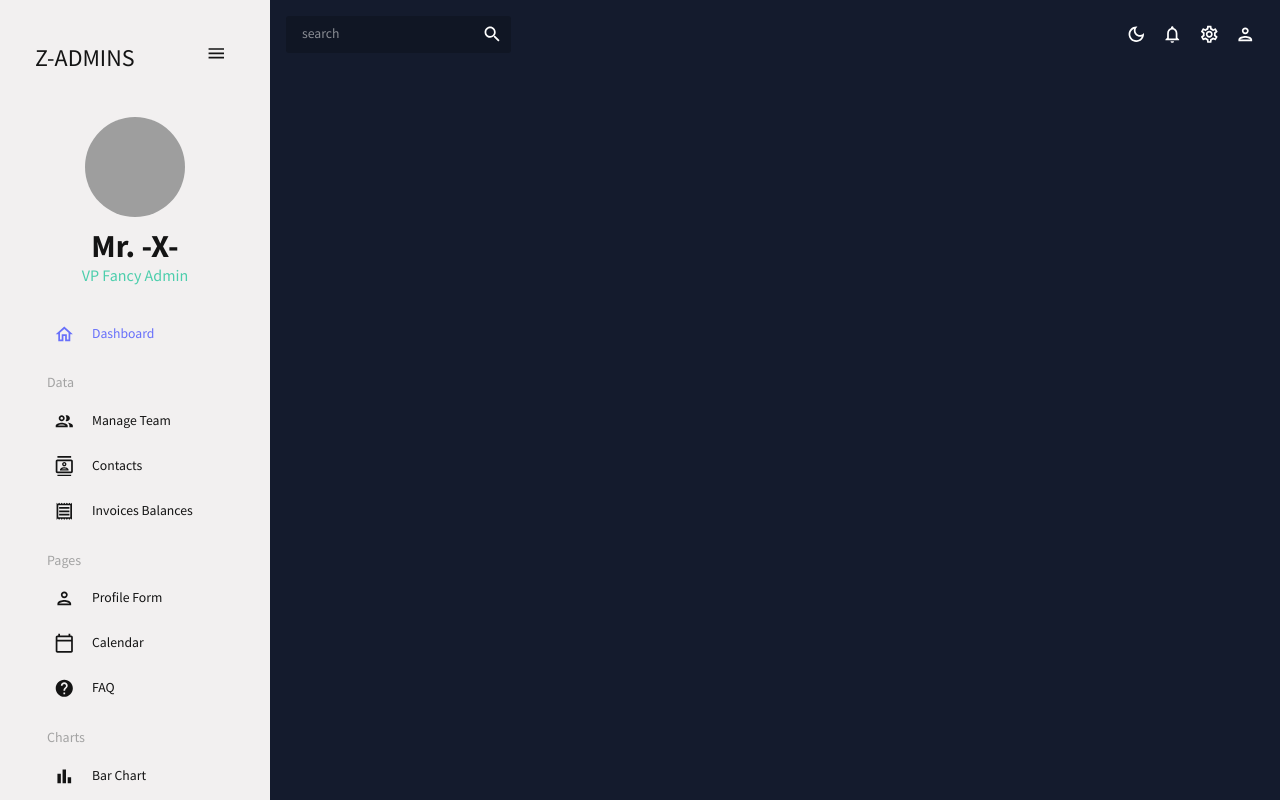
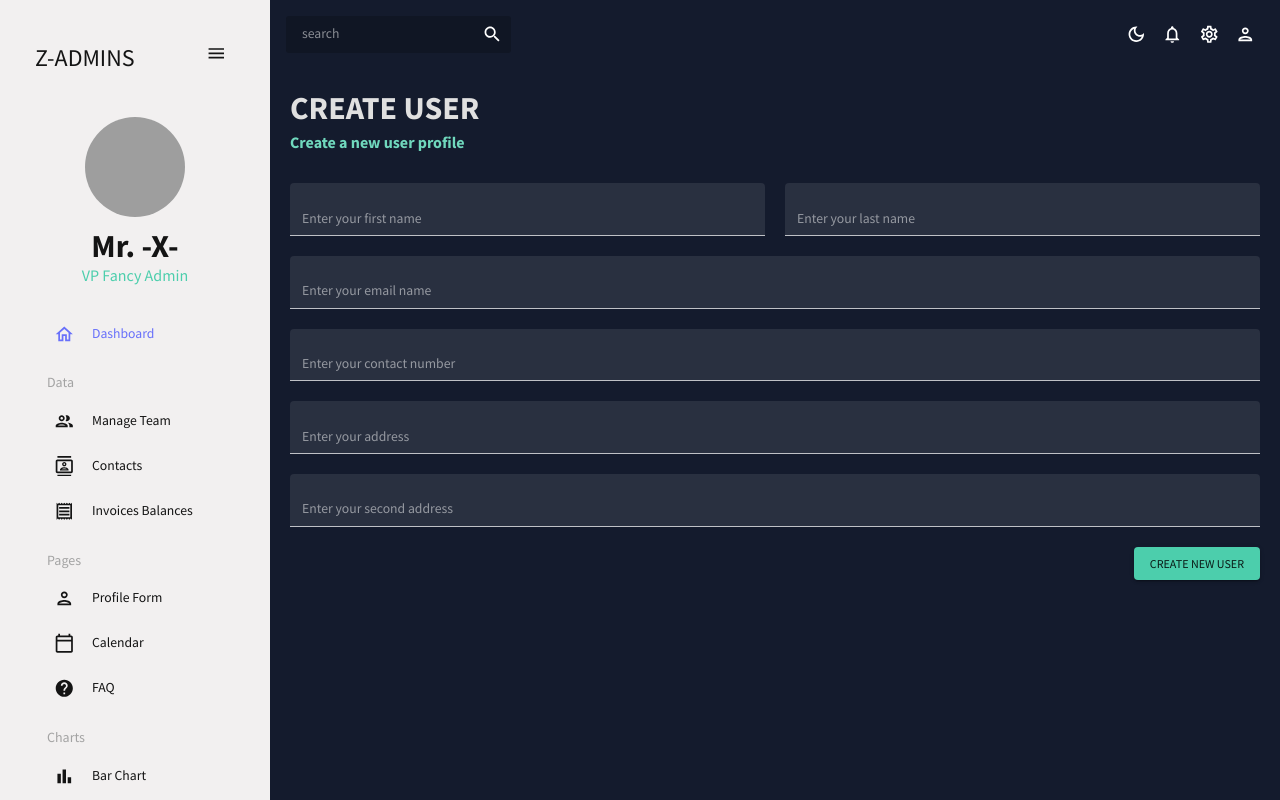
Before and after one commit to Sabian-A/AdminPanel-X-1.0, a React (Vite) app: page /form in a window 1280 px wide. Built offline with nearby package versions, Linux system fonts and the light colour scheme; grey boxes are pictures that could not be loaded.

Commit message:
form added

```diff
--- a/src/App.jsx
+++ b/src/App.jsx
@@ -10,7 +10,7 @@
 import Invoices from './scenes/invoices';
 import Contacts from './scenes/contacts';
 // import Bar from './scenes/bar';
-// import Form from './scenes/form';
+import Form from './scenes/form';
 // import Line from './scenes/line';
 // import Pie from './scenes/pie';
 // import FAQ from './scenes/faq';
@@ -33,7 +33,7 @@
           <Route path="/team" element={<Team/>}/>
           <Route path="/contacts" element={<Contacts/>}/>
           <Route path="/invoices" element={<Invoices/>}/>
-          {/* <Route path="/form" element={<Form/>}/> */}
+          <Route path="/form" element={<Form/>}/>
           {/* <Route path="/bar" element={<Bar/>}/> */}
           {/* <Route path="/pie" element={<Pie/>}/> */}
           {/* <Route path="/line" element={<Line/>}/> */}
--- /dev/null
+++ b/src/scenes/form/index.jsx
@@ -0,0 +1,189 @@
+import { useState } from "react";
+import { Box, Button, TextField,useTheme} from '@mui/material';
+import {Formik} from "formik";
+import * as yup from "yup";
+import useMediaQuery from "@mui/material/useMediaQuery";
+import Header from "../../components/Header";
+// import { colorModeContext,tokens } from "../../theme";
+
+
+const initialValues={
+    firstName:"",
+    lastName:"",
+    email:"",
+    contact:"",
+    address1:"",
+    address2:"",
+
+}
+
+const phoneRegExp =
+  /^((\+[1-9]{1,4}[ -]?)|(\([0-9]{2,3}\)[ -]?)|([0-9]{2,4})[ -]?)*?[0-9]{3,4}[ -]?[0-9]{3,4}$/;
+
+const userSchema = yup.object().shape({
+    firstName: yup.string().required("required"),
+    lastName: yup.string().required("required"),
+    email: yup.string().email("invalid email").required("required"),
+    contact: yup.string().matches(phoneRegExp,"phone number is not valid").required("required"),
+    address1: yup.string().required("required"),
+    address2: yup.string().required("required"),
+
+});
+
+const Form =() =>{
+    const isNonMobile = useMediaQuery("(min-width:600px)");
+    // const theme = useTheme();
+    // const colors = tokens(theme.palette.mode);
+    const handleFormSubmit =(values)=>{
+        console.log(values);
+    }
+
+
+
+    return (
+        <Box m ="20px">
+            <Header title ="CREATE USER" subtitle ="Create a new user profile" />
+            <Formik
+                onSubmit={handleFormSubmit}
+                initialValues={initialValues}
+                validationSchema={userSchema}
+            >
+                {({values,
+                    errors,
+                    touched,
+                    handleBlur,
+                    handleChange,
+                    handleSubmit}) =>(
+                    <form onSubmit={handleSubmit} >
+                        <Box
+                        display="grid"
+                        gap="20px"
+                        gridTemplateColumns="repeat(4, minmax(0, 1fr))"
+                        sx={{
+                            "& > div":{gridColumn:isNonMobile ? undefined : "span 4"},
+                        }}
+                        >
+                            <TextField
+                                fullWidth
+                                variant="filled"
+                                type="text"
+                                lable="First Name"
+                                onBlur={handleBlur}
+                                onChange={handleChange}
+                                value={values.firstName}
+                                name="firstName"
+                                id="firstName"
+                                placeholder="Enter your first name"
+                                error ={!!touched.firstName && !!errors.firstName}
+                                helperText ={touched.firstName && errors.firstName}
+                                sx={{
+                                    gridColumn:"span 2"
+                                }}
+                            />
+
+                            <TextField
+                                fullWidth
+                                variant="filled"
+                                type="text"
+                                lable="Last Name"
+                                onBlur={handleBlur}
+                                onChange={handleChange}
+                                value={values.lastName}
+                                name="lastName"
+                                id="lastName"
+                                placeholder="Enter your last name"
+                                error ={!!touched.lastName && !!errors.lastName}
+                                helperText ={touched.lastName && errors.lastName}
+                                sx={
+                                    {gridColumn:"span 2"}
+                                }
+                            />
+                            <TextField
+                                fullWidth
+                                variant="filled"
+                                type="text"
+                                lable="Email"
+                                onBlur={handleBlur}
+                                onChange={handleChange}
+                                value={values.email}
+                                name="email"
+                                id="email"
+                                placeholder="Enter your email name"
+                                error ={!!touched.email && !!errors.email}
+                                helperText ={touched.email && errors.email}
+                                sx={
+                                    {gridColumn:"span 4"}
+                                }
+                            />
+
+                            <TextField
+                                fullWidth
+                                variant="filled"
+                                type="text"
+                                lable="Contact Number"
+                                onBlur={handleBlur}
+                                onChange={handleChange}
+                                value={values.contact}
+                                name="contact"
+                                id="contact"
+                                placeholder="Enter your contact number"
+                                error ={!!touched.contact && !!errors.contact}
+                                helperText ={touched.contact && errors.contact}
+                                sx={
+                                    {gridColumn:"span 4"}}
+
+                            />
+
+                            <TextField
+                                fullWidth
+                                variant="filled"
+                                type="text"
+                                lable="Address 1"
+                                onBlur={handleBlur}
+                                onChange={handleChange}
+                                value={values.address1}
+                                name="address1"
+                                id="address1"
+                                placeholder="Enter your address"
+                                error ={!!touched.address1 && !!errors.address1}
+                                helperText ={touched.address1 && errors.address1}
+                                sx={
+                                    {gridColumn:"span 4"}
+                                }
+                            />
+
+                            <TextField
+                                fullWidth
+                                variant="filled"
+                                type="text"
+                                lable="Address 2"
+                                onBlur={handleBlur}
+                                onChange={handleChange}
+                                value={values.address2}
+                                name="address2"
+                                id="address2"
+                                placeholder="Enter your second address"
+                                error ={!!touched.address2 && !!errors.address2}
+                                helperText ={touched.address2 && errors.address2}
+                                sx={
+                                    {gridColumn:"span 4"}
+                                }
+
+                            />
+
+
+                        </Box>
+                        <Box display="flex"justifyContent="end" mt="20px">
+                            <Button type = "submit" color="secondary" variant="contained">
+                                Create New User
+                            </Button>
+                        </Box>
+                    </form>
+                )}
+
+            </Formik>
+
+        </Box>
+    )
+}
+export default Form;
```
